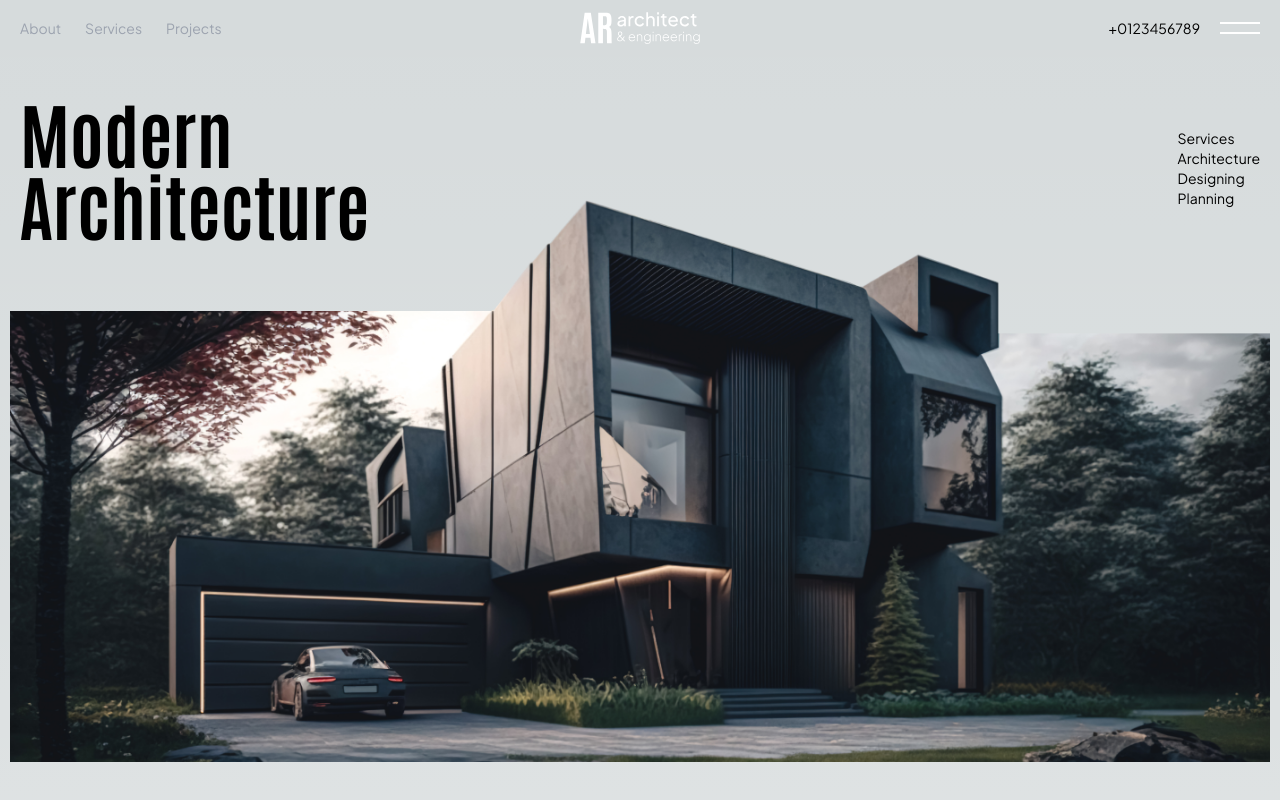
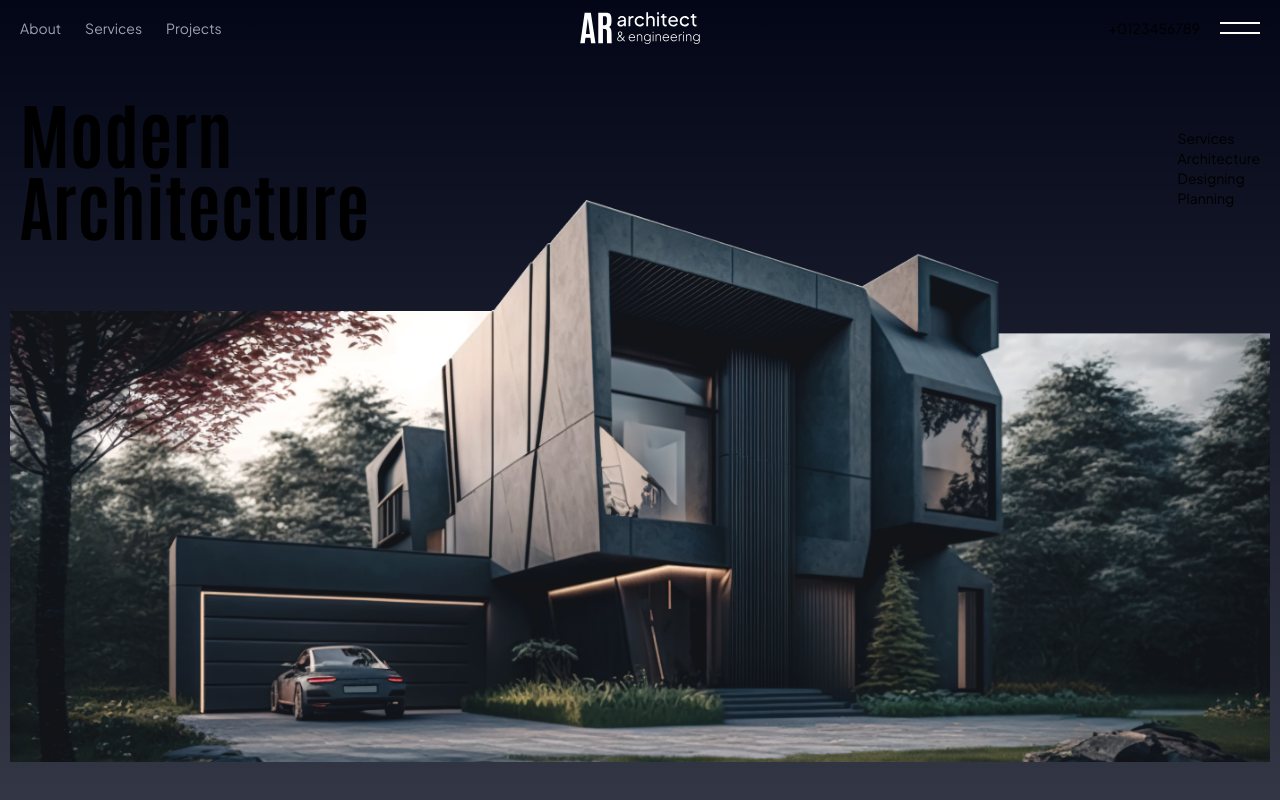
Before and after one commit to shaz1d/ar-architect-and-engineering, a Next.js app: page / in a window 1280 px wide. Shown: the top 800 px of the page. Built offline with nearby package versions, Linux system fonts and the light colour scheme.

Commit message:
feat: framer-motion add

```diff
--- a/package.json
+++ b/package.json
@@ -11,6 +11,7 @@
   "dependencies": {
     "aws4": "^1.12.0",
     "clsx": "^2.1.0",
+    "framer-motion": "^11.1.9",
     "mongoose": "^8.0.0",
     "next": "14.1.4",
     "next-auth": "^5.0.0-beta.3",
--- a/src/app/layout.tsx
+++ b/src/app/layout.tsx
@@ -32,7 +32,7 @@ export default function RootLayout({
       lang="en"
       className={cn(antonio.variable, plus_jakarta_sans.variable)}
     >
-      <body>{children}</body>
+      <body className="bg-slate-950">{children}</body>
     </html>
   );
 }
--- /dev/null
+++ b/src/components/MotionDiv.tsx
@@ -0,0 +1,5 @@
+"use client";
+
+import { motion } from "framer-motion";
+
+export const MotionDiv = motion.div;
--- a/src/components/sections/Hero.tsx
+++ b/src/components/sections/Hero.tsx
@@ -1,4 +1,5 @@
 import Image from "next/image";
+import { MotionDiv } from "../MotionDiv";
 
 const Hero = () => {
   return (
@@ -14,6 +15,11 @@ const Hero = () => {
           <li>Planning</li>
         </ul>
       </div>
+      <MotionDiv
+        initial={{ opacity: 0, y: 20 }}
+        animate={{ opacity: 1, y: 0 }}
+        exit={{ opacity: 0, y: 20 }}
+      >
         <Image
           className="mt-5 sm:-mt-5 md:-mt-10 mx-auto"
           src={"/section/black-building-with-car.png"}
@@ -21,6 +27,7 @@ const Hero = () => {
           height={680}
           alt="black building with car"
         />
+      </MotionDiv>
     </section>
   );
 };
```
Also changed, not shown: 1 other file (tests, documents, lock files or other folders). Lines whose indentation alone changed are shown as unchanged.
